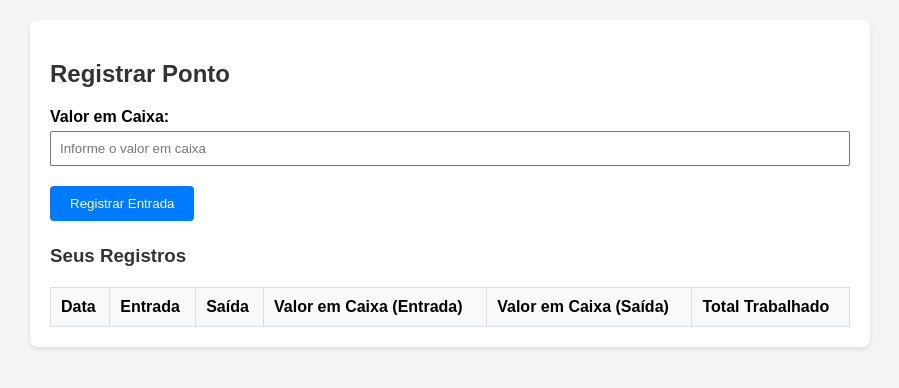
After one commit to hugocesarleal/papelaria, a Django app: page /registrar-ponto/ in a window 1280 px wide. The commit adds this page. Shown: the top 388 px of the page, without its empty margins (190-1089 px from the left). Run offline with Django 4.2, Linux system fonts and the light colour scheme; a user stored in the database is signed in; data comes from the database, SQL or seed files in the repository; both versions use the stored data as it was after the commit; lists and menus that the app fills with data are empty.

Commit message:
registro_ponto

```diff
--- a/config/settings.py
+++ b/config/settings.py
@@ -26,8 +26,9 @@ SECRET_KEY = "django-insecure-ir1$e_(r&7pymw=mxpv902pfoxspyz+ncub^5^#c@0i!dmmo_r
 # SECURITY WARNING: don't run with debug turned on in production!
 DEBUG = True
 
-ALLOWED_HOSTS = ["192.168.1.96","127.0.0.1"]
+ALLOWED_HOSTS = ["192.168.1.96","127.0.0.1","10.60.62.1","10.60.83.134"]
 
+ALLOWED_IP = '127.0.0.1'
 
 # Application definition
 
--- a/core/templates/core/admin_dashboard.html
+++ b/core/templates/core/admin_dashboard.html
@@ -41,7 +41,8 @@
         <li><a href="{% url 'create-user' %}">Cadastrar Novo Usuário</a></li>
         <li><a href="{% url 'user-list' %}">Lista de Usuários</a></li>
         <li><a href="{% url 'listar-estoque-admin' %}">Estoque</a></li>
-        <li><a href="{% url 'admin-dashboard-clientes' %}">Gerenciar Clientes</a></li> <!-- Nova opção -->
+        <li><a href="{% url 'admin-dashboard-clientes' %}">Gerenciar Clientes</a></li>
+        <li><a href="{% url 'consulta_pontos' %}">Consultar Registro de Ponto</a></li><!-- Nova opção -->
     </ul>
     <a href="{% url 'logout' %}">Sair</a>
 </body>
--- /dev/null
+++ b/core/templates/core/registrar_ponto.html
@@ -0,0 +1,157 @@
+<!DOCTYPE html>
+<html lang="en">
+<head>
+    <meta charset="UTF-8">
+    <meta name="viewport" content="width=device-width, initial-scale=1.0">
+    <title>Registro de Ponto</title>
+    <style>
+        body {
+            font-family: Arial, sans-serif;
+            margin: 0;
+            padding: 0;
+            background-color: #f4f4f4;
+        }
+        .container {
+            width: 90%;
+            max-width: 800px;
+            margin: 20px auto;
+            background: #fff;
+            padding: 20px;
+            border-radius: 8px;
+            box-shadow: 0 2px 4px rgba(0, 0, 0, 0.1);
+        }
+        h2, h3 {
+            color: #333;
+        }
+        .btn {
+            display: inline-block;
+            margin: 5px 0;
+            padding: 10px 20px;
+            border: none;
+            border-radius: 4px;
+            text-decoration: none;
+            color: #fff;
+            cursor: pointer;
+        }
+        .btn-primary {
+            background-color: #007bff;
+        }
+        .btn-primary:hover {
+            background-color: #0056b3;
+        }
+        .btn-danger {
+            background-color: #dc3545;
+        }
+        .btn-danger:hover {
+            background-color: #b02a37;
+        }
+        .form-group {
+            margin-bottom: 15px;
+        }
+        .form-group label {
+            display: block;
+            margin-bottom: 5px;
+            font-weight: bold;
+        }
+        .form-group input {
+            width: 100%;
+            padding: 8px;
+            box-sizing: border-box;
+        }
+        .table {
+            width: 100%;
+            border-collapse: collapse;
+            margin-top: 20px;
+        }
+        .table th, .table td {
+            padding: 10px;
+            border: 1px solid #ddd;
+            text-align: left;
+        }
+        .table th {
+            background-color: #f8f9fa;
+        }
+        ul {
+            list-style-type: none;
+            padding: 0;
+        }
+        ul li {
+            margin-bottom: 10px;
+            padding: 10px;
+            border-radius: 4px;
+        }
+        .success {
+            background-color: #d4edda;
+            color: #155724;
+        }
+        .error {
+            background-color: #f8d7da;
+            color: #721c24;
+        }
+    </style>
+</head>
+<body>
+    <div class="container">
+        <h2>Registrar Ponto</h2>
+
+        <!-- Formulário para registrar ponto -->
+        <form method="post" action="/registrar-ponto/">
+            {% csrf_token %}
+            <div class="form-group">
+                <label for="valor_em_caixa">Valor em Caixa:</label>
+                <input type="text" id="valor_em_caixa" name="valor_em_caixa" placeholder="Informe o valor em caixa" required>
+            </div>
+
+            {% if registro_atual %}
+                <!-- Exibe o botão de saída se o usuário já registrou entrada -->
+                <button type="submit" name="saida" class="btn btn-danger">Registrar Saída</button>
+            {% else %}
+                <!-- Exibe o botão de entrada se ainda não houver registro -->
+                <button type="submit" name="entrada" class="btn btn-primary">Registrar Entrada</button>
+            {% endif %}
+        </form>
+
+        <!-- Mensagens -->
+        {% if messages %}
+            <ul>
+                {% for message in messages %}
+                    <li class="{{ message.tags }}">{{ message }}</li>
+                {% endfor %}
+            </ul>
+        {% endif %}
+
+        <!-- Lista de Registros -->
+        <h3>Seus Registros</h3>
+        <table class="table">
+            <thead>
+                <tr>
+                    <th>Data</th>
+                    <th>Entrada</th>
+                    <th>Saída</th>
+                    <th>Valor em Caixa (Entrada)</th>
+                    <th>Valor em Caixa (Saída)</th>
+                    <th>Total Trabalhado</th>
+                </tr>
+            </thead>
+            <tbody>
+                {% for registro in registros %}
+                <tr>
+                    <td>{{ registro.data }}</td>
+                    <td>{{ registro.entrada }}</td>
+                    <td>{{ registro.saida|default:"-" }}</td>
+                    <td>{{ registro.valor_em_caixa_entrada|default:"-" }}</td>
+                    <td>{{ registro.valor_em_caixa_saida|default:"-" }}</td>
+                    <td>
+                        {% if registro.total_trabalhado %}
+                            {{ registro.total_trabalhado }}
+                        {% else %}
+                            -
+                        {% endif %}
+                    </td>
+                </tr>
+                {% endfor %}
+            </tbody>
+        </table>
+    </div>
+</body>
+</html>
--- a/core/urls.py
+++ b/core/urls.py
@@ -21,6 +21,8 @@ urlpatterns = [
     path('buscar-itens/', views.buscar_itens, name='buscar-itens'),
     path('remover-item-carrinho/<int:item_id>/', views.remover_item_carrinho, name='remover-item-carrinho'),
     path('limpar-carrinho/', views.limpar_carrinho, name='limpar-carrinho'),
-    path('nova-pagina/', views.upload_comprovante, name='nova-pagina'),
-    path('buscar-comprovantes-pix/', views.buscar_comprovantes, name='buscar-comprovantes-pix'),
+    path('painel-mobile/', views.upload_comprovante, name='painel-mobile'),
+    path('buscar-comprovantes-pix/<int:carrinho_id>/', views.buscar_comprovantes, name='buscar-comprovantes-pix'),
+    path('consulta-pontos/', views.consulta_pontos, name='consulta_pontos'),
+    path('registrar-ponto/', views.registrar_ponto, name='registrar-ponto'),
 ]
--- a/core/views.py
+++ b/core/views.py
@@ -22,13 +22,148 @@ from django.db import transaction
 from django.http import JsonResponse
 from user_agents import parse
 from django.core.files.storage import FileSystemStorage
-from datetime import datetime
+from datetime import datetime, date
 from django.utils.timezone import now
 from .models import Carrinho
 from django.utils.dateparse import parse_datetime
 from django.utils import timezone
+from .models import RegistroPonto, Configuracao
+from core.models import CustomUser
+from datetime import timedelta
+from django.http import HttpResponseForbidden
 
-def buscar_comprovantes(request):
+def is_admin(user):
+    return user.is_staff
+
+@user_passes_test(is_admin)
+def consulta_pontos(request):
+    # Verifica se o formulário foi enviado para atualizar o valor da hora
+    if request.method == 'POST' and 'atualizar_valor_hora' in request.POST:
+        novo_valor_hora = request.POST.get('valor_hora')
+
+        # Corrige o formato do valor da hora (substituindo vírgula por ponto)
+        novo_valor_hora = novo_valor_hora.replace(',', '.')
+
+        try:
+            config = Configuracao.objects.get(id=1)
+            config.valor_hora = novo_valor_hora
+            config.save()
+        except Configuracao.DoesNotExist:
+            Configuracao.objects.create(id=1, valor_hora=novo_valor_hora)
+
+    # Se o botão de "Limpar Filtros" for pressionado, limpa os filtros
+    if 'limpar_filtros' in request.GET:
+        return redirect('consulta_pontos')  # Redireciona para a página de consulta sem filtros aplicados
+
+    # Obtém parâmetros de filtro do request
+    usuario_id = request.GET.get('usuario', None)
+    data_inicio = request.GET.get('data_inicio', None)
+    data_fim = request.GET.get('data_fim', None)
+
+    # Obtém o valor da hora registrado
+    valor_hora = Configuracao.get_valor_hora()
+
+    # Converte valor_hora para float, caso seja decimal
+    try:
+        valor_hora = float(valor_hora)
+    except ValueError:
+        valor_hora = 0.0  # Caso o valor seja inválido
+
+    # Filtro de registros de ponto
+    registros = RegistroPonto.objects.all()
+
+    if usuario_id:
+        registros = registros.filter(usuario_id=usuario_id)
+
+    if data_inicio:
+        registros = registros.filter(data__gte=data_inicio)
+
+    if data_fim:
+        registros = registros.filter(data__lte=data_fim)
+
+    # Ordena os registros do mais recente para o mais antigo, considerando data e hora
+    registros = registros.order_by('-data', '-entrada')
+
+    # Calculando o total a pagar para o usuário selecionado
+    total_a_pagar = 0
+    for registro in registros:
+        if registro.total_trabalhado:
+            total_a_pagar += (registro.total_trabalhado.total_seconds() / 3600) * valor_hora
+
+    # Obter a lista de usuários para o filtro
+    usuarios = CustomUser.objects.all()
+
+    # Exibir informações de caixa para cada registro
+
+
+    context = {
+        'registros': registros,
+        'usuarios': usuarios,
+        'usuario_id': usuario_id,
+        'data_inicio': data_inicio,
+        'data_fim': data_fim,
+        'valor_hora': valor_hora,
+        'total_a_pagar': total_a_pagar,
+    }
+
+    return render(request, 'core/consulta_pontos.html', context)
+
+@login_required
+def registrar_ponto(request):
+    ip_requisitante = request.META.get('REMOTE_ADDR')
+    print(ip_requisitante)
+    # Verificar se o IP da requisição é o IP permitido
+    if ip_requisitante != settings.ALLOWED_IP:
+        return HttpResponseForbidden("IP não autorizado para registrar ponto.")
+
+    registros = RegistroPonto.objects.filter(usuario=request.user).order_by('-data', '-entrada')
+
+    if request.method == "POST":
+        valor_em_caixa = request.POST.get("valor_em_caixa")
+
+        valor_em_caixa = valor_em_caixa.replace(',', '.')
+
+        # Valida se o valor em caixa foi informado
+        if not valor_em_caixa or not valor_em_caixa.replace('.', '', 1).isdigit():
+            messages.error(request, "Você deve informar um valor válido em caixa!")
+            return redirect('registrar-ponto')
+
+        valor_em_caixa = float(valor_em_caixa)
+
+        ultimo_registro = registros.first()
+
+        if "entrada" in request.POST:
+            # Verifica se já existe um registro de entrada para hoje
+            if ultimo_registro and ultimo_registro.entrada and not ultimo_registro.saida and ultimo_registro.data == date.today():
+                messages.error(request, "Você já registrou a entrada hoje e ainda não registrou a saída.")
+                return redirect('registrar-ponto')
+
+            RegistroPonto.objects.create(
+                usuario=request.user,
+                entrada=datetime.now().time(),
+                valor_em_caixa_entrada=valor_em_caixa,
+            )
+            messages.success(request, "Entrada registrada com sucesso!")
+            return redirect('registrar-ponto')
+
+        elif "saida" in request.POST:
+            # Verifica se já existe um registro de entrada sem saída
+            if not ultimo_registro or not ultimo_registro.entrada or ultimo_registro.saida:
+                messages.error(request, "Você não pode registrar uma saída sem antes registrar uma entrada.")
+                return redirect('registrar-ponto')
+
+            ultimo_registro.saida = datetime.now().time()
+            ultimo_registro.valor_em_caixa_saida = valor_em_caixa
+            ultimo_registro.save()
+
+            messages.success(request, "Saída registrada com sucesso!")
+            return redirect('registrar-ponto')
+
+    registro_atual = registros.filter(data=date.today(), entrada__isnull=False, saida__isnull=True).first()
+    # Passe `registro_atual` no contexto
+    return render(request, 'core/registrar_ponto.html', {'registros': registros, 'registro_atual': registro_atual})
+
+def buscar_comprovantes(request, carrinho_id):
     # Calcular a data limite (5 minutos atrás)
     usuario = request.user.username
 
@@ -46,6 +181,13 @@ def buscar_comprovantes(request):
 
     # Pega o último arquivo
     ultimo_comprovante = arquivos[0]
+
+    try:
+        carrinho = Carrinho.objects.get(id=carrinho_id)
+        carrinho.comprovante_pix = ultimo_comprovante  # Atribui o comprovante ao carrinho
+        carrinho.save()  # Salva o carrinho atualizado
+    except Carrinho.DoesNotExist:
+        return JsonResponse({"erro": "Carrinho não encontrado"}, status=404)
 
     # Retorna o caminho completo do arquivo e outras informações necessárias
     return JsonResponse({"comprovantes": [{"arquivo": ultimo_comprovante}]})
@@ -73,7 +215,7 @@ def upload_comprovante(request):
             carrinho.comprovante_pix = f"comprovantes_pix/{novo_nome}"
             carrinho.save()
 
-        return redirect('nova-pagina')  # Redireciona para a página de finalização de venda ou outra página relevante
+        return redirect('painel-mobile')  # Redireciona para a página de finalização de venda ou outra página relevante
 
     return render(request, 'core/painel_mobile.html')
 
@@ -116,6 +258,7 @@ def concluir_venda(request):
 
             # Após concluir a venda, você pode marcar o carrinho como inativo
             carrinho.ativo = False
+            print(carrinho.comprovante_pix)
             carrinho.save()
 
             return redirect('painel-vendas')  # Ou para onde você quiser redirecionar após a venda ser concluída
@@ -131,7 +274,7 @@ def painel_vendas(request):
     # Verifica se o usuário está acessando pelo celular
     if user_agent_parsed.is_mobile:
         # Redireciona para a nova página para dispositivos móveis
-        return redirect('nova-pagina')
+        return redirect('painel-mobile')
 
     # Carrega ou cria o carrinho ativo do usuário
     carrinho, created = Carrinho.objects.get_or_create(user=request.user, ativo=True)
@@ -201,9 +344,6 @@ def cadastrar_cliente(request):
     else:
         form = ClienteForm()
     return render(request, 'core/estoque/listar_estoque.html', {'form': form})
-
-def is_admin(user):
-    return user.is_staff
 
 @user_passes_test(is_admin)
 def user_list(request):
```
Also changed, not shown: core/models.py (+33 -0 lines), core/templates/core/consulta_pontos.html (added, +197 -0 lines), core/templates/core/painel_vendas.html (+31 -32 lines), core/migrations/0011_registroponto.py (added), core/migrations/0012_delete_registroponto.py (added), core/migrations/0013_registroponto.py (added), core/migrations/0014_remove_registroponto_criado_em_and_more.py (added), core/migrations/0015_customuser_valor_hora.py (added), core/migrations/0016_configuracao_remove_customuser_valor_hora.py (added), db_papelaria.sqlite3, media/comprovantes_pix/teste_20250116_000342.jpg (added), media/comprovantes_pix/teste_20250116_004826.jpg (added), 3 other files.
